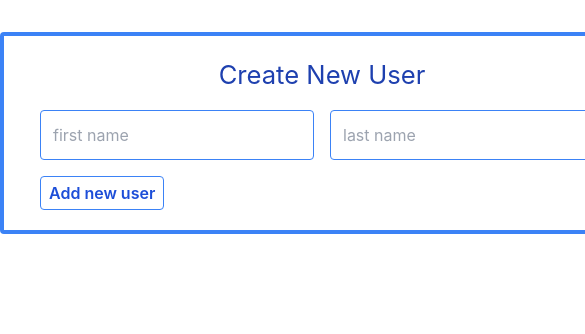
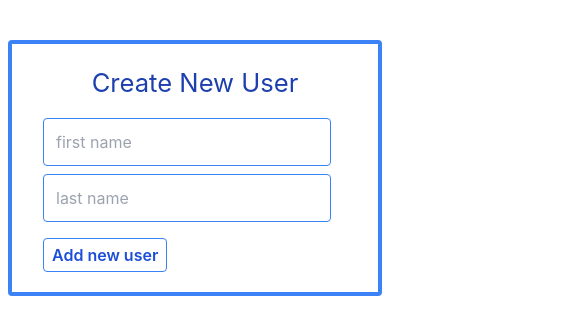
Before and after one commit to matekaszas13/users-list, a React (Create React App) app in the folder users-list/: page /new in a window 390 px wide. Shown: the top 334 px of the page, 585 px wide, since content can reach past the window. Built offline with nearby package versions, Linux system fonts and the light colour scheme.

Commit message:
Style: Add media query for mobil version look

```diff
--- a/users-list/src/components/newUser/NewUser.tsx
+++ b/users-list/src/components/newUser/NewUser.tsx
@@ -22,19 +22,19 @@ const NewUser = () => {
   }
 
   return (
-    <div className="flex justify-center border-4 border-blue-500 rounded w-fit m-auto p-5">
+    <div className="flex justify-center border-4 border-blue-500 rounded md:w-fit md:m-auto p-5 m-2">
       <form action="" onSubmit={(event) => createNewUser(event)}>
         <h1 className="flex justify-center text-blue-800  text-[1.6rem]">Create New User</h1>
-        <div className="flex flex-row m-4 ">
+        <div className="flex flex-col md:flex-row m-4 ">
           <input
-            className="p-3 mr-4 border border-blue-500 rounded"
+            className="p-3 w-72 h-12 mb-2 mr-4 border border-blue-500 rounded"
             required={true}
             type="text"
             placeholder="first name"
             name="first_name"
           />
           <input
-            className="p-3  border border-blue-500 rounded"
+            className="p-3 w-72 h-12 border border-blue-500 rounded"
             required={true}
             type="text"
             placeholder="last name"
```
